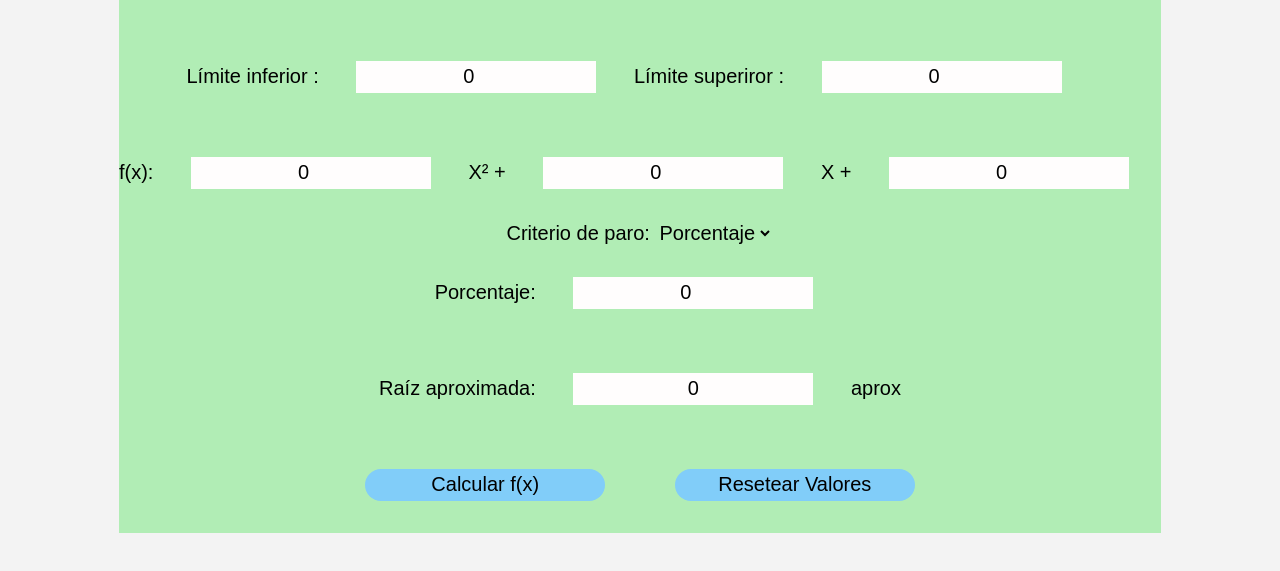
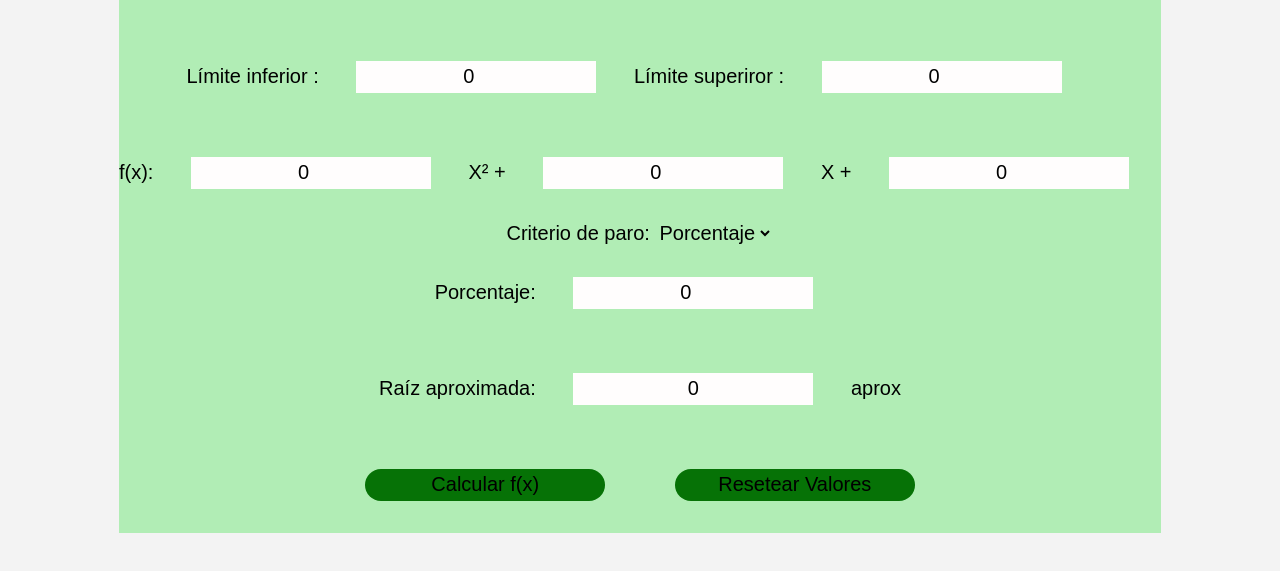
Before and after one commit to kevingt7/Biseccion, a plain HTML site: page Parcial 2/biseccion.html in a window 1280 px wide. Shown: the part 179-750 px from the top of the page. Drawn offline with Linux system fonts and the light colour scheme.

Commit message:
Programa2

```diff
--- a/Parcial 2/bis_styles.css
+++ b/Parcial 2/bis_styles.css
@@ -112,7 +112,7 @@ input{
   text-align: center;
   height: 2rem;
   width: 15rem;
-  background: rgb(129, 205, 249);
+  background: rgb(6, 114, 6);
   text-align: center;
   border-radius: 1rem;
   box-shadow: 0 .3 5rem rgba(123, 76, 76, 0.5);
@@ -127,7 +127,7 @@ input{
   text-align: center;
   height: 2rem;
   width: 15rem;
-  background: rgb(129, 205, 249);
+  background: rgb(6, 114, 6);
   text-align: center;
   border-radius: 1rem;
   box-shadow: 0 .3 5rem rgba(123, 76, 76, 0.5);
```
